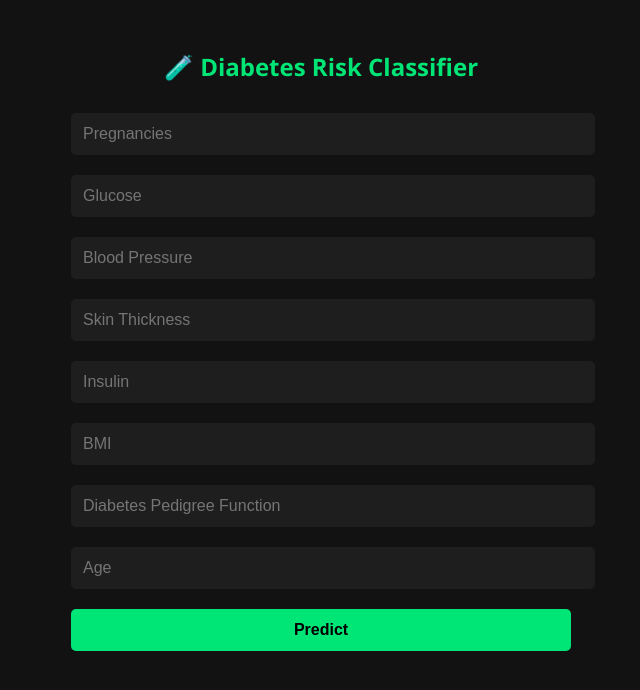
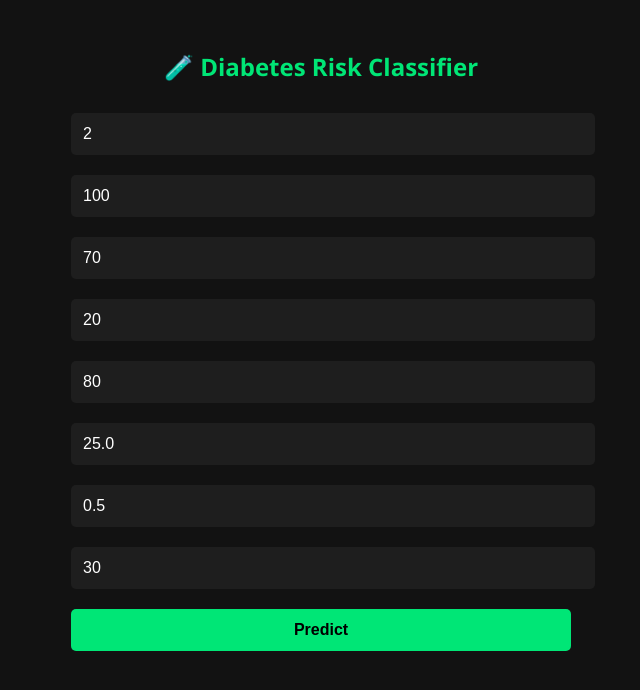
Before and after one commit to akarshanghawri/ml-projects, a Flask app: page / in a window 1280 px wide. Shown: the top 690 px of the page, without its empty margins (319-959 px from the left). Run offline with Flask 3, Linux system fonts and the light colour scheme; parts of the project's set-up code (start-up, migrations or seed data) failed here and were passed over.

Commit message:
Update form placeholders, add default Value

```diff
--- a/diabetes_risk_classifier/templates/index.html
+++ b/diabetes_risk_classifier/templates/index.html
@@ -57,16 +57,16 @@
 </head>
 <body>
     <h2>🧪 Diabetes Risk Classifier</h2>
-    <form method="post">
-        <input type="number" name="Pregnancies" placeholder="Pregnancies" required>
-        <input type="number" name="Glucose" placeholder="Glucose" required>
-        <input type="number" name="BloodPressure" placeholder="Blood Pressure" required>
-        <input type="number" name="SkinThickness" placeholder="Skin Thickness" required>
-        <input type="number" name="Insulin" placeholder="Insulin" required>
-        <input type="number" step="0.1" name="BMI" placeholder="BMI" required>
-        <input type="number" step="0.01" name="DiabetesPedigreeFunction" placeholder="Diabetes Pedigree Function" required>
-        <input type="number" name="Age" placeholder="Age" required>
-        <button type="submit">Predict</button>
+    <form method="POST">
+    <input type="number" step="1" name="Pregnancies" placeholder="Number of Pregnancies" value="2">
+    <input type="number" step="0.1" name="Glucose" placeholder="Glucose Level (mg/dL)" value="100">
+    <input type="number" step="0.1" name="BloodPressure" placeholder="Blood Pressure (mm Hg)" value="70">
+    <input type="number" step="0.1" name="SkinThickness" placeholder="Skin Thickness (mm)" value="20">
+    <input type="number" step="0.1" name="Insulin" placeholder="Insulin Level (µU/mL)" value="80">
+    <input type="number" step="0.1" name="BMI" placeholder="BMI (kg/m²)" value="25.0">
+    <input type="number" step="0.01" name="DiabetesPedigreeFunction" placeholder="Diabetes Pedigree Function" value="0.5">
+    <input type="number" step="1" name="Age" placeholder="Age (years)" value="30">
+    <button type="submit">Predict</button>
     </form>
 
     {% if prediction %}
```
